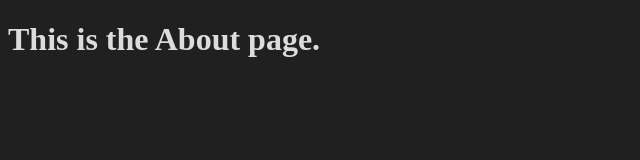
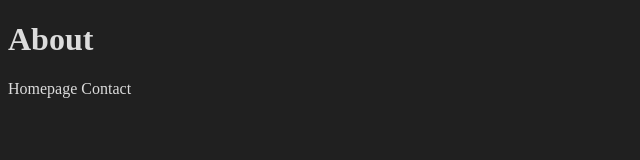
Before and after one commit to keffri/basic-informational-site, a website: page about.html in a window 1280 px wide. Shown: the whole page, without its empty margins (0-640 px from the left). Drawn offline with Linux system fonts and the light colour scheme.

Commit message:
added navigation links

```diff
--- a/about.html
+++ b/about.html
@@ -8,6 +8,8 @@
     <title>About</title>
   </head>
   <body>
-    <h1>This is the About page.</h1>
+    <h1>About</h1>
+    <a href="/">Homepage</a>
+    <a href="/contact.html">Contact</a>
   </body>
 </html>
```
Also changed, not shown: contact.html (+2 -2 lines), index.html (+3 -0 lines).
